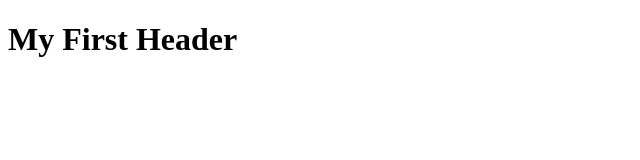
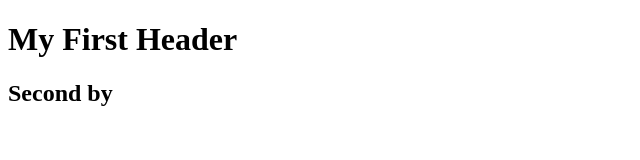
Before and after one commit to MyungireJ/mbukeacademy, a plain HTML site: page index.html in a window 1280 px wide. Shown: the whole page, without its empty margins (0-640 px from the left). Drawn offline with Linux system fonts and the light colour scheme.

Commit message:
New file added for styles and modified index.html

```diff
--- a/index.html
+++ b/index.html
@@ -6,5 +6,6 @@
 	</head>
 	<body>
 		<h1>My First Header</h1>
+        <h2> Second by</h2>
 	</body>
 </html>
```
